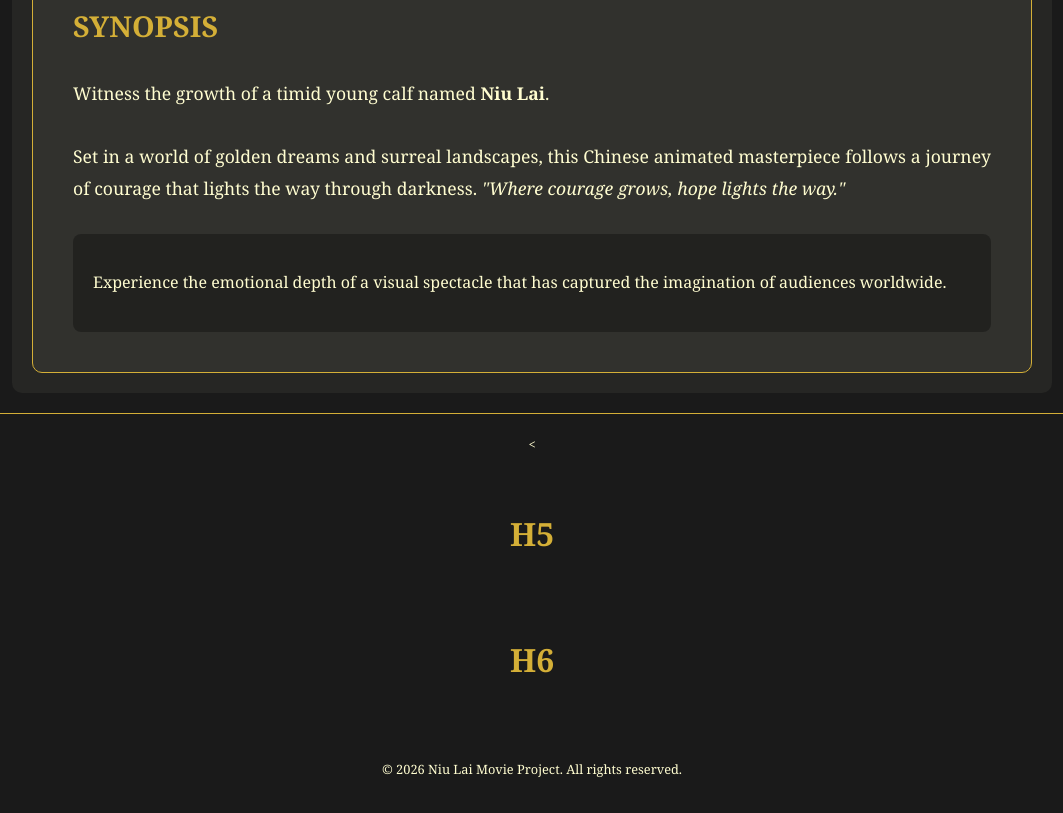
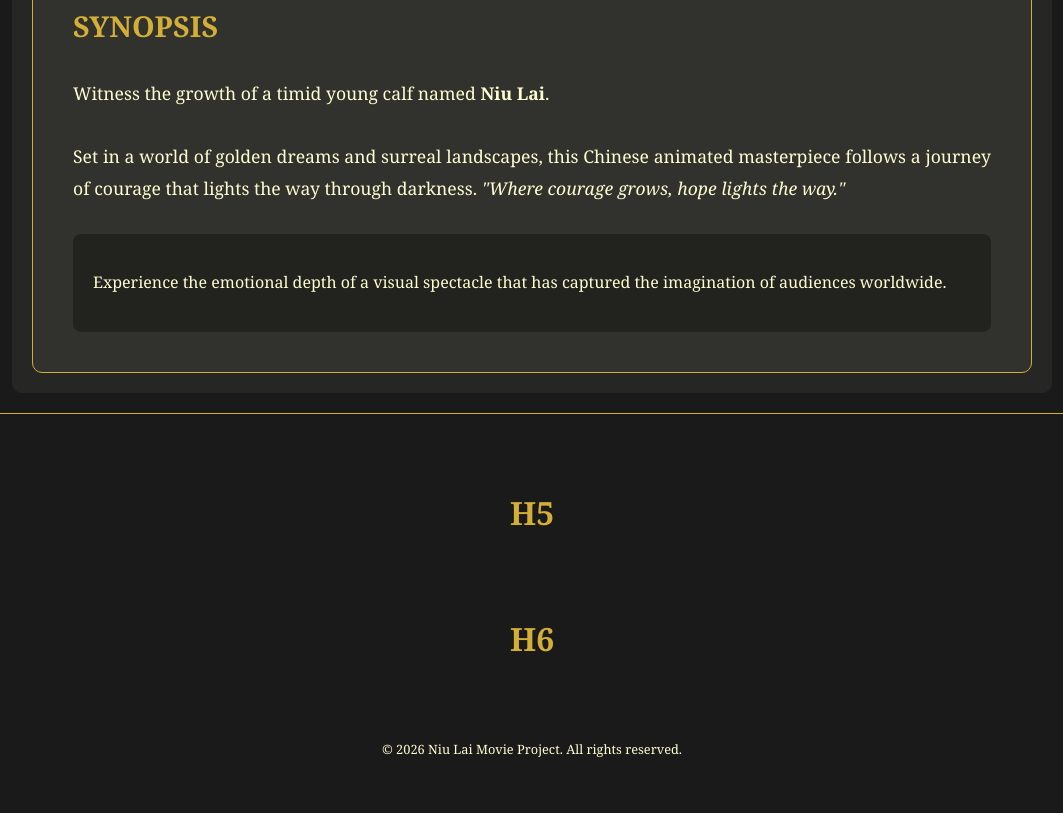
Before and after one commit to MeikoSama01/testweb, a plain HTML site: page index.html in a window 1280 px wide. Shown: the part 1062-1875 px from the top of the page, without its empty margins (108-1171 px from the left). After the commit the page ends 1854 px from the top, so only its background shows below. Drawn offline with Linux system fonts and the light colour scheme.

Commit message:
Update index.html

```diff
--- a/index.html
+++ b/index.html
@@ -45,7 +45,7 @@
     </div>
 
     <footer>
-        <<audio src="Persona 3 Reload OST - Color Your Night [Extended].mp3" autoplay loop muted></audio>
+        <audio src="Persona 3 Reload OST - Color Your Night [Extended].mp3" autoplay loop muted></audio>
             <h5 style="font-size: 2.5em;">H5</h5>
             <h6 style="font-size: 2.5em;">H6</h6>
         <p>&copy; 2026 Niu Lai Movie Project. All rights reserved.</p>
```
